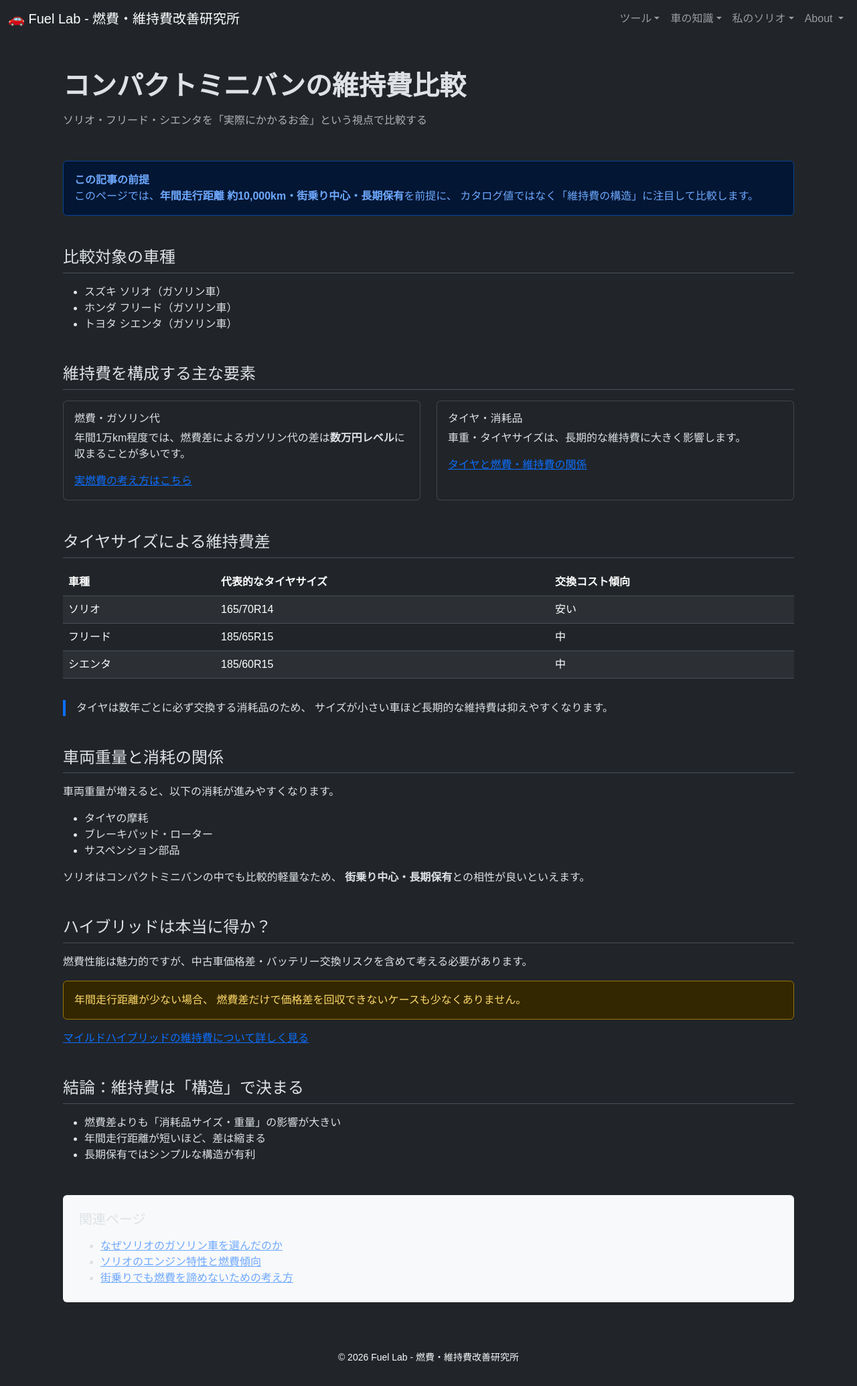
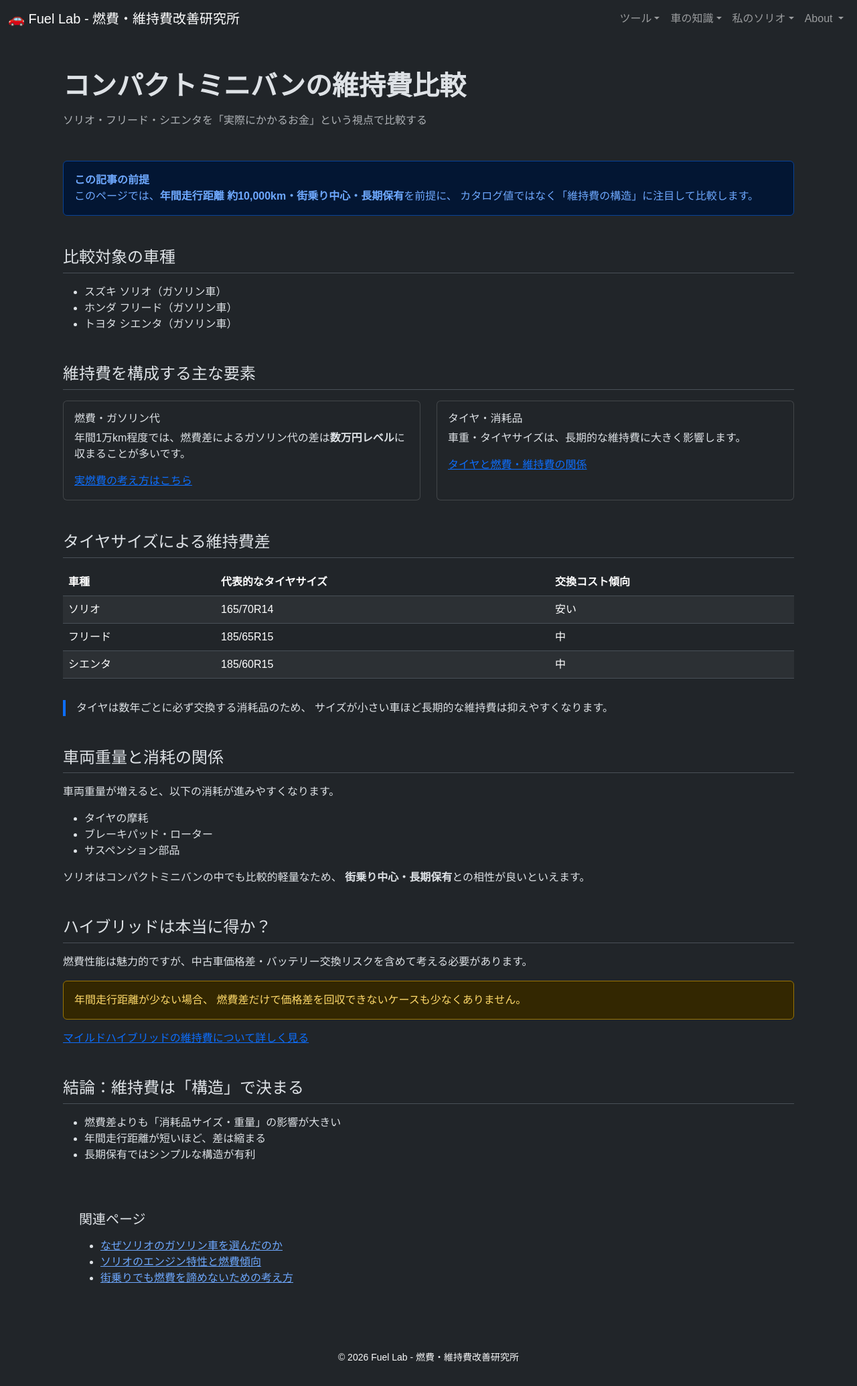
Before and after one commit to funyapar-org/fuel-lab, a Jekyll site: the page built from _knowledge/compact-minivan-comparison.md, in a window 1280 px wide. Shown: the whole page at 67% size. Built offline with Jekyll 4.4.1, drawn with Linux system fonts in a browser that asks for light colours.

Commit message:
compact-minivan-comparison.md を更新

```diff
--- a/_knowledge/compact-minivan-comparison.md
+++ b/_knowledge/compact-minivan-comparison.md
@@ -143,7 +143,7 @@
   </ul>
 </section>
 
-<section class="bg-light p-4 rounded">
+<section class="p-4 rounded">
   <h2 class="h5 mb-3">関連ページ</h2>
   <ul class="mb-0">
     <li><a href="/fuel-lab/solio/why-solio-gasoline.html">なぜソリオのガソリン車を選んだのか</a></li>
```
